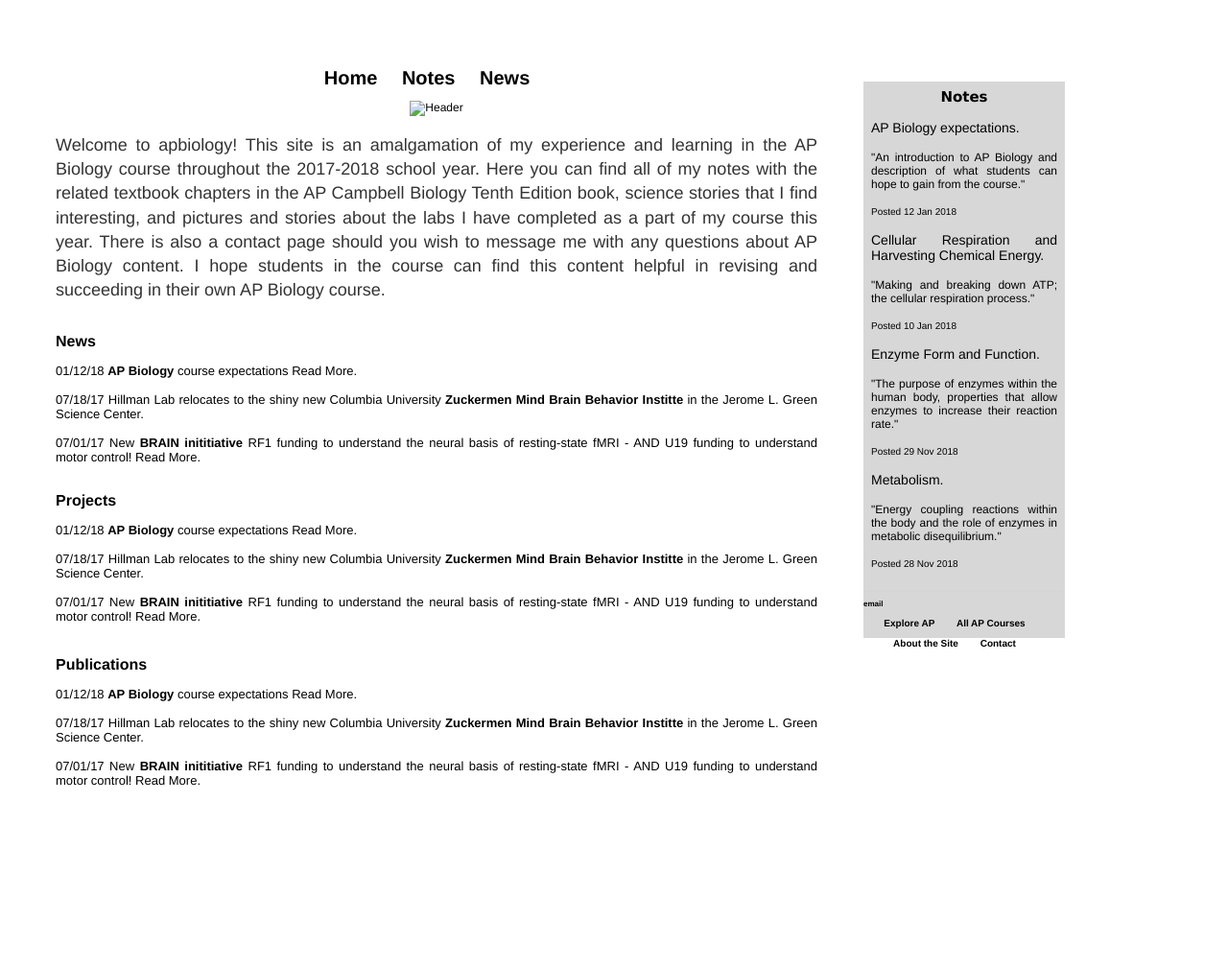
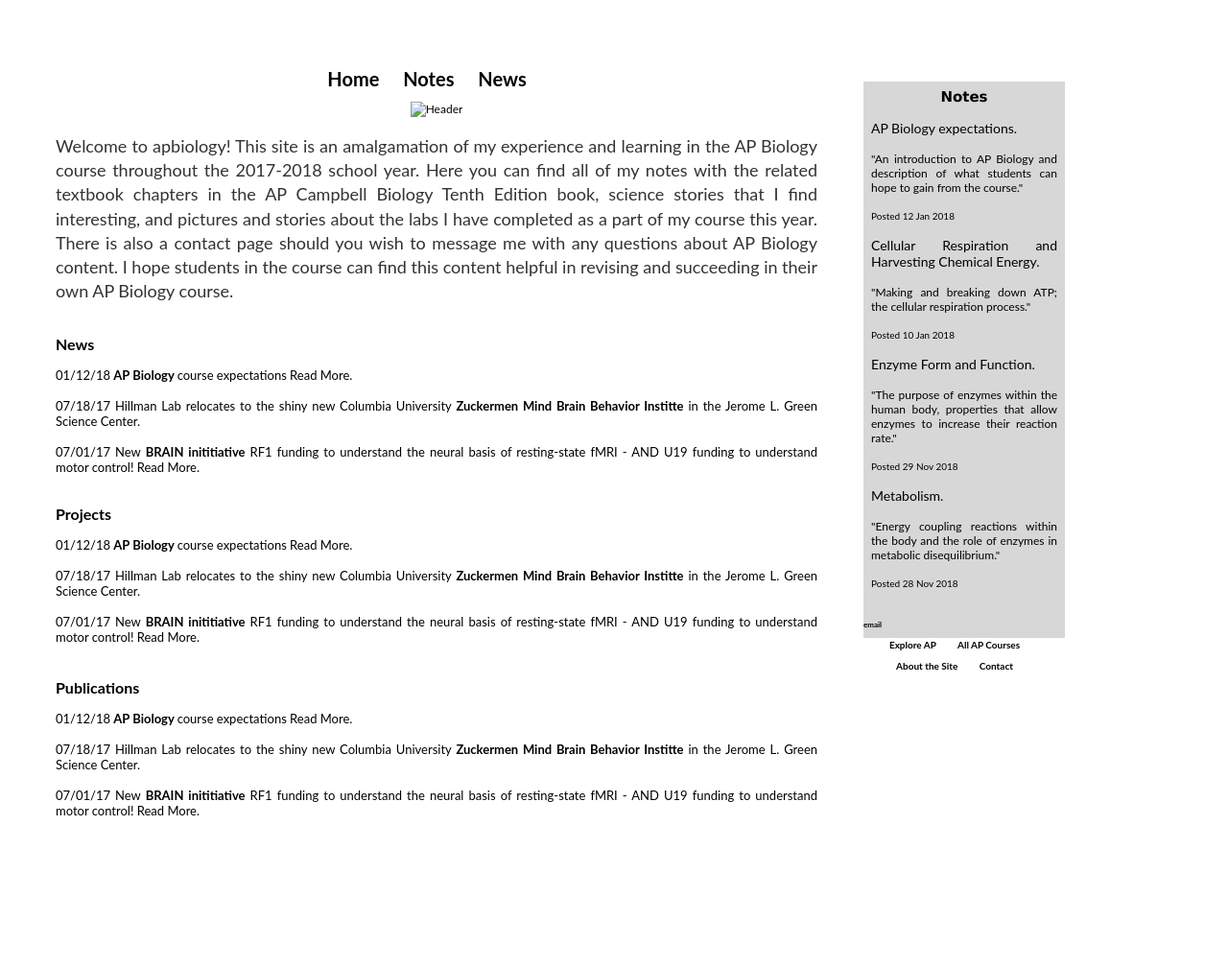
Before and after one commit to meganscarlett/meganscarlett.github.io, a Jekyll site: the page built from index.html, in a window 1280 px wide. Shown: the whole page at 96% size. Built offline with Jekyll 4.4.1, drawn with Linux system fonts in a browser that asks for light colours.

Commit message:
Update main.css

```diff
--- a/css/main.css
+++ b/css/main.css
@@ -1,11 +1,11 @@
 body {
-  font-family: 'Helvetica Neue', serif;
+  font-family: 'Lato', sans-serif;
   font-size: 12px;
   padding: 50px;
   padding-right: 420px;
 }
 nav ul, footer ul {
-    font-family: 'Helvetica Neue', sans-serif;
+    font-family: 'Lato', sans-serif;
     padding: 0px;
     list-style: none;
     font-weight: bold;
```
